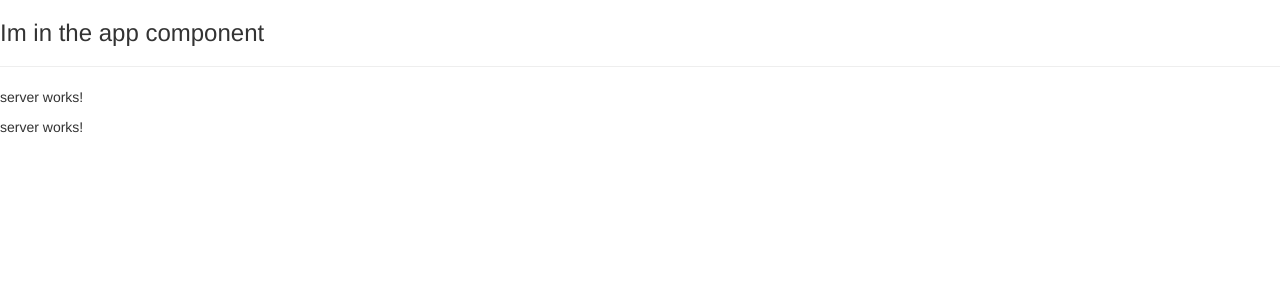
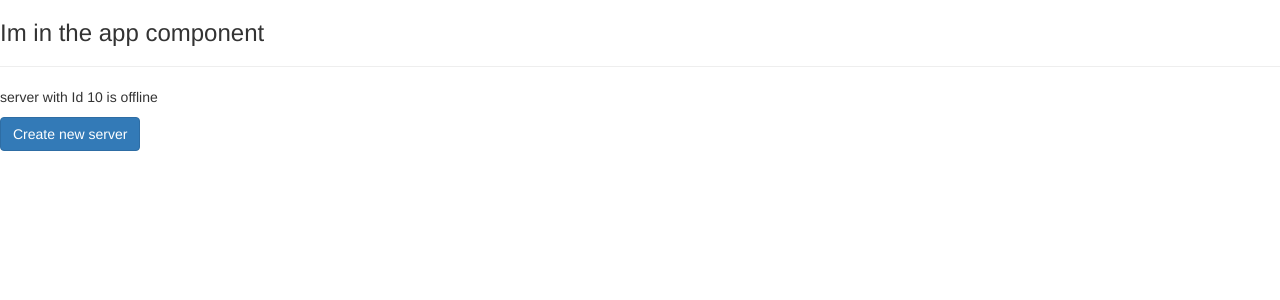
Before and after one commit to shivubd/course-app, an Angular app: page / in a window 1280 px wide. Shown: the top 300 px of the page. Built offline with nearby package versions, Linux system fonts and the light colour scheme.

Commit message:
String_interpolation--Property_binding

```diff
--- a/src/app/server/server.component.html
+++ b/src/app/server/server.component.html
@@ -1 +1,2 @@
-<p>server works!</p>
+<!-- STRING INTERPOLATION: Here serverId and serverStatus variables are coming from the ts file -->
+<p>server with Id {{serverId}} is {{serverStatus}}</p>
--- a/src/app/server/server.component.ts
+++ b/src/app/server/server.component.ts
@@ -6,5 +6,6 @@ import { Component } from '@angular/core';
   styleUrls: ['./server.component.css'] //styling files to style the template
 })
 export class ServerComponent {
-
+  serverId: number = 10;
+  serverStatus: string = 'offline';
 }
--- a/src/app/servers/servers.component.html
+++ b/src/app/servers/servers.component.html
@@ -1,3 +1,7 @@
-<app-server></app-server>
 <app-server></app-server>
 <!-- Loads server component template twice-->
+
+<!-- PROPERTY BINDING: disabled is the property of button tag, and its value is coming from isDisabled variable ts -->
+<!-- TS EXPRESSION: between "" in property binding we can write typscript code and should not use string interpolation{{}}
+because "" itself is a exp and cant put exp inside a exp-->
+<button class="btn btn-primary" [disabled]="isDisabled" [innerText]="isDisabled?'Disabled':'Create new server'"></button>
--- a/src/app/servers/servers.component.ts
+++ b/src/app/servers/servers.component.ts
@@ -23,5 +23,10 @@ import { Component } from '@angular/core';
   // ]
 })
 export class ServersComponent {
-
+  isDisabled: boolean = true;
+  constructor() {
+    setTimeout(() => {
+      this.isDisabled = false;
+    }, 2000);
+  }
 }
```
